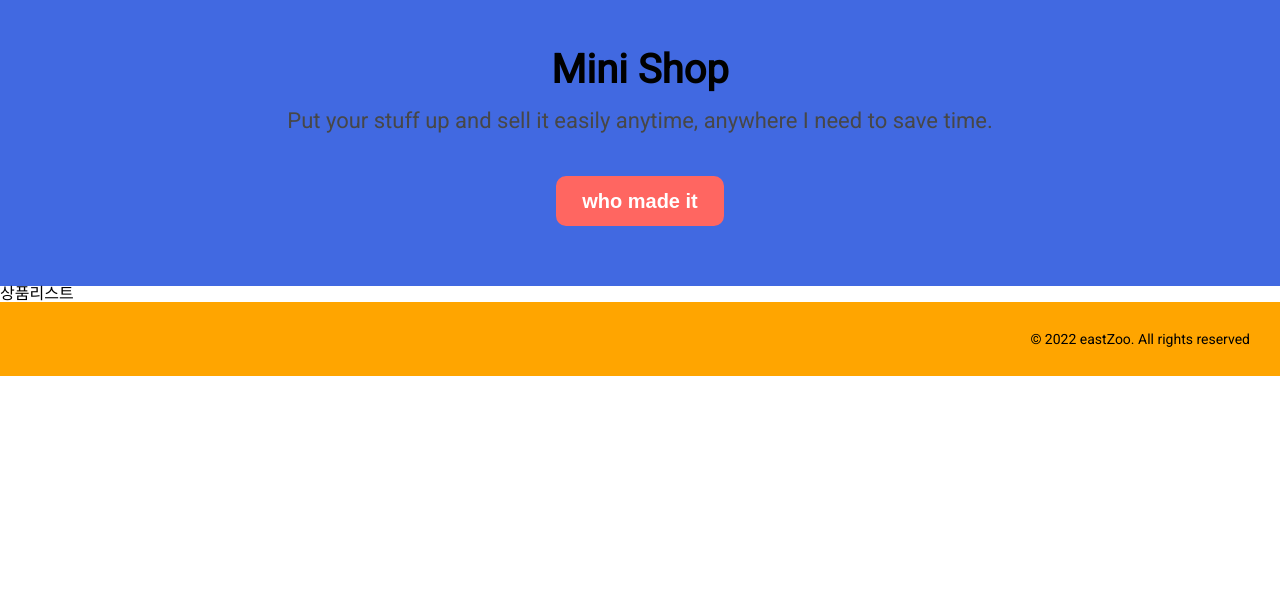
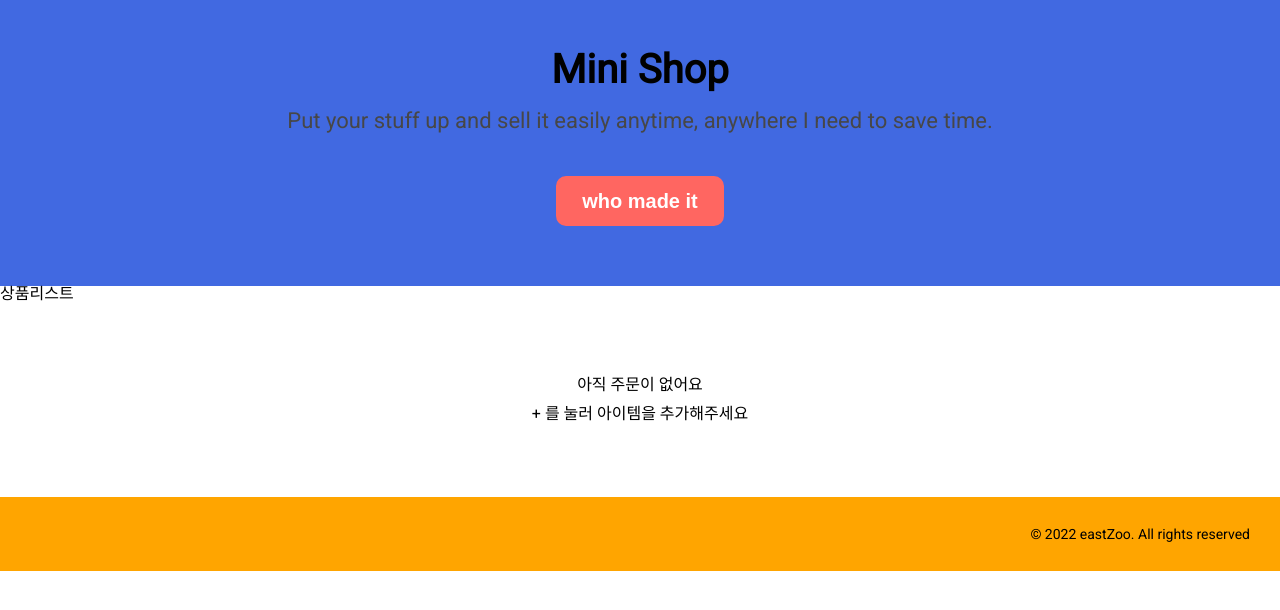
Before and after one commit to Zookeeper0/MINI_SHOP, a React (Create React App) app: page / in a window 1280 px wide. Shown: the top 610 px of the page. Built offline with nearby package versions, Linux system fonts and the light colour scheme.

Commit message:
ADD : Order 목록 레이아웃

```diff
--- a/src/App.js
+++ b/src/App.js
@@ -1,3 +1,4 @@
+import Order from "./components/Order";
 import Prototypes from "./components/Prototypes";
 import Footer from "./layout/Footer";
 import Header from "./layout/Header";
@@ -7,6 +8,7 @@ function App() {
     <>
       <Header />
       <Prototypes />
+      <Order />
       <Footer />
     </>
   );
--- /dev/null
+++ b/src/components/Order.jsx
@@ -0,0 +1,31 @@
+import React from 'react'
+import styled from 'styled-components'
+
+const Aside = styled.aside`
+  padding: 10px;
+  flex: 2;
+`;
+const OrderWrapper = styled.div`
+  background-color: #fff;
+  border: 0.05rem solid #fff;
+  color: var(--primary-alpha);
+  border-radius: 6px;
+  padding: 3.2rem 1.6rem;
+  text-align: center;
+`;
+const Title = styled.div`
+  margin: 0.8rem auto;
+`;
+
+const Order = () => {
+  return (
+    <Aside>
+      <OrderWrapper>
+        <Title>아직 주문이 없어요</Title>
+        <Title>+ 를 눌러 아이템을 추가해주세요</Title>
+      </OrderWrapper>
+    </Aside>
+  )
+}
+
+export default Order
```
